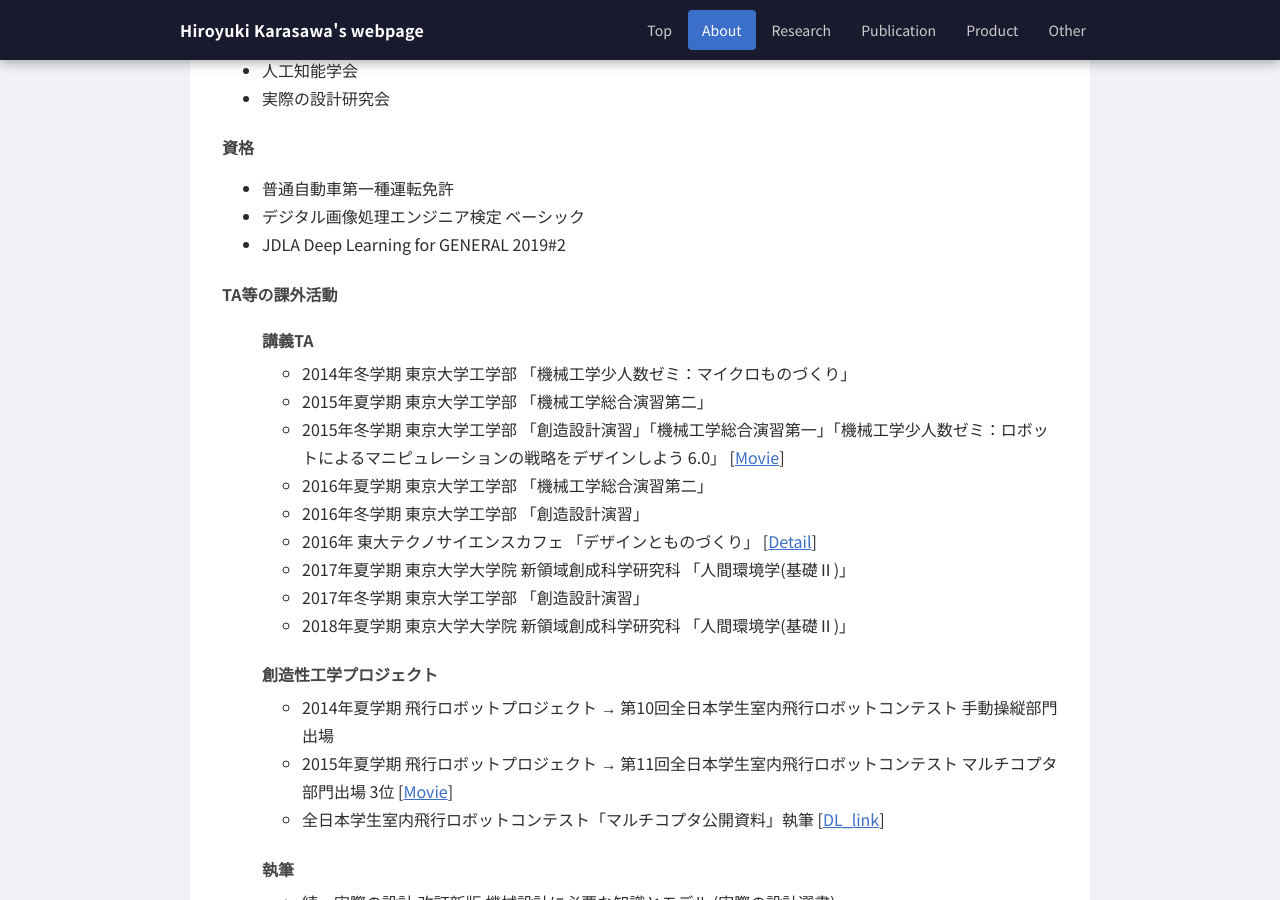
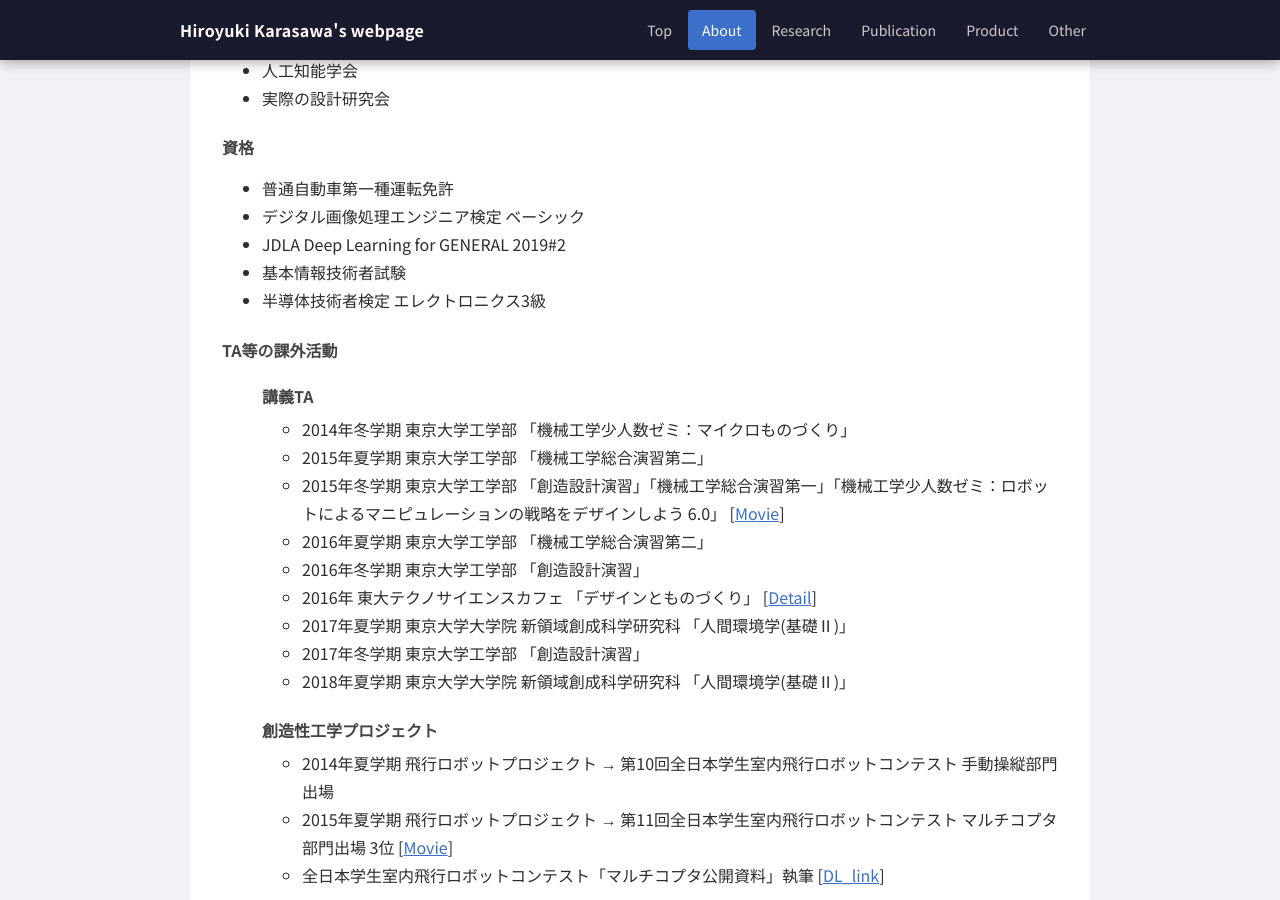
Before and after one commit to ky61/ky61.github.io, a Jekyll site: the page built from about.html, in a window 1280 px wide and 900 px high, scrolled down 912 px. Built offline with Jekyll 4.4.1, drawn with Linux system fonts in a browser that asks for light colours.

Commit message:
Aboutページの資格欄に2件追記
基本情報技術者試験、半導体技術者検定 エレクトロニクス3級 を追加。

Co-Authored-By: Claude Sonnet 4.6 <noreply@anthropic.com>

```diff
--- a/about.html
+++ b/about.html
@@ -47,6 +47,8 @@ title: About - Hiroyuki Karasawa
   <li>普通自動車第一種運転免許</li>
   <li>デジタル画像処理エンジニア検定 ベーシック</li>
   <li>JDLA Deep Learning for GENERAL 2019#2</li>
+  <li>基本情報技術者試験</li>
+  <li>半導体技術者検定 エレクトロニクス3級</li>
 </ul>
 
 <h4 id="extracurricular_activities">TA等の課外活動</h4>
```
